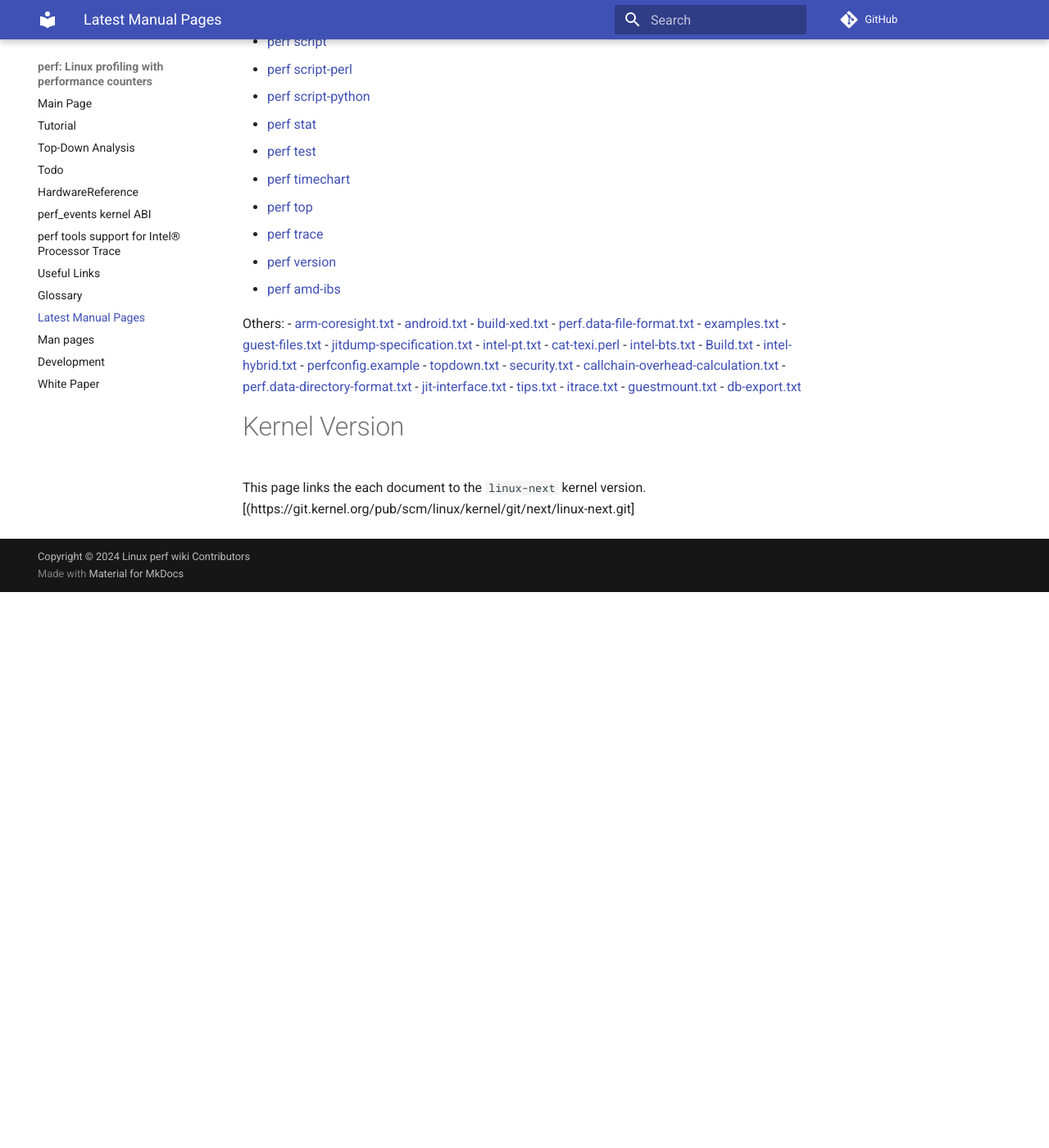
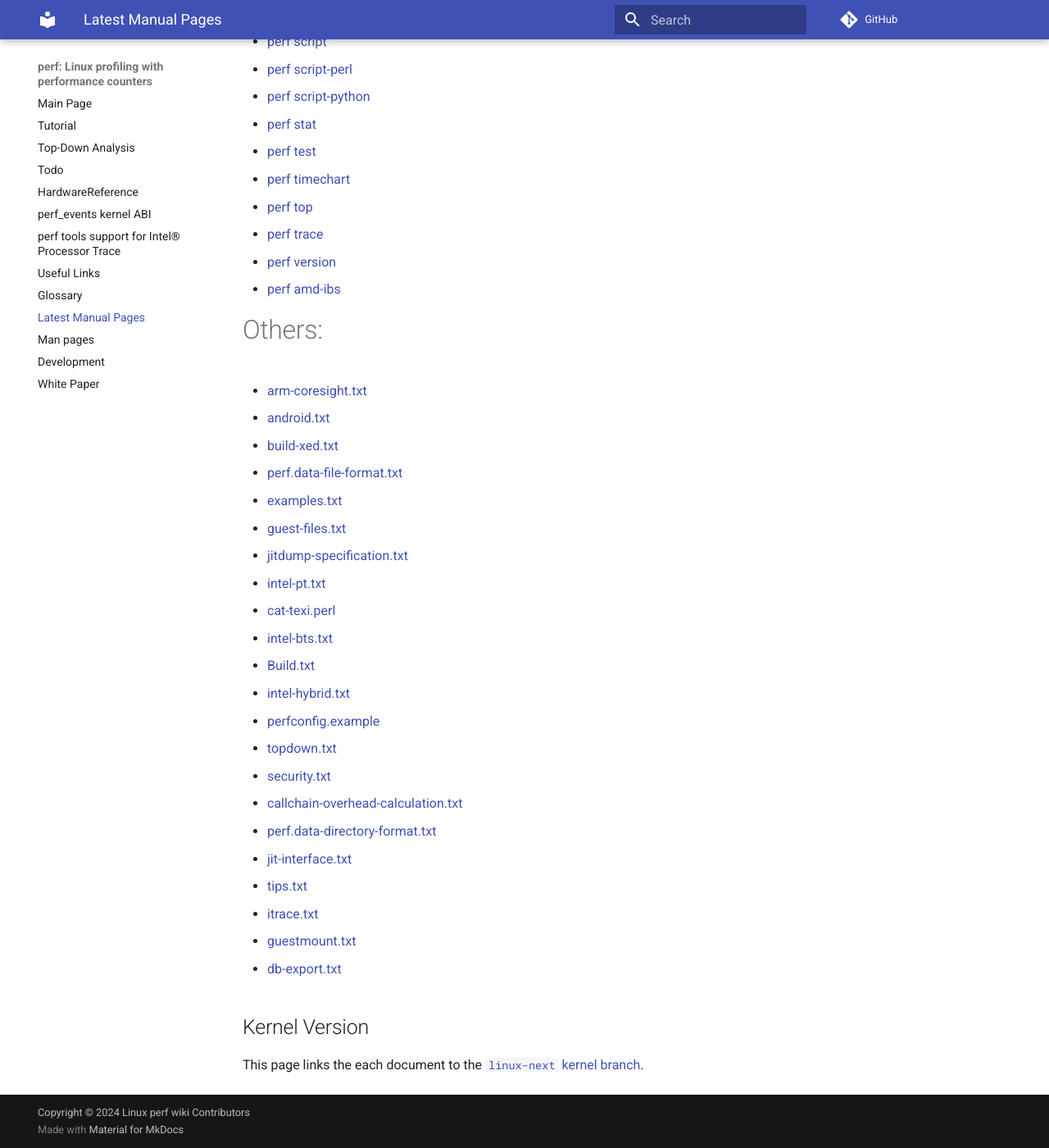
Before and after one commit to perfwiki/main, an MkDocs documentation site: the page built from docs/latest-manual-pages.md, in a window 1280 px wide and 1400 px high, scrolled down 1191 px. Shown: the whole window at 82% size. Built offline with MkDocs 1.6.1 and Material for MkDocs 9.7.7, drawn with Linux system fonts in a browser that asks for light colours; comment, search, counter and statistics services are not loaded; before the commit the page ends 1913 px from its top, so only the background shows below that.

Commit message:
Latest Manual Pages: update other list
Update other lists for formatting.

Signed-off-by: Yunseong Kim <yskelg@gmail.com>

```diff
--- a/docs/latest-manual-pages.md
+++ b/docs/latest-manual-pages.md
@@ -67,6 +68,6 @@ Others:
 - [guestmount.txt](https://git.kernel.org/pub/scm/linux/kernel/git/next/linux-next.git/tree/tools/perf/Documentation/guestmount.txt)
 - [db-export.txt](https://git.kernel.org/pub/scm/linux/kernel/git/next/linux-next.git/tree/tools/perf/Documentation/db-export.txt)
 
-# Kernel Version
+## Kernel Version
 
-This page links the each document to the `linux-next` kernel version.[(https://git.kernel.org/pub/scm/linux/kernel/git/next/linux-next.git]
+This page links the each document to the [`linux-next` kernel branch](https://git.kernel.org/pub/scm/linux/kernel/git/next/linux-next.git).
```
Also changed, not shown: other parts of docs/latest-manual-pages.md (+2 -1 lines).
